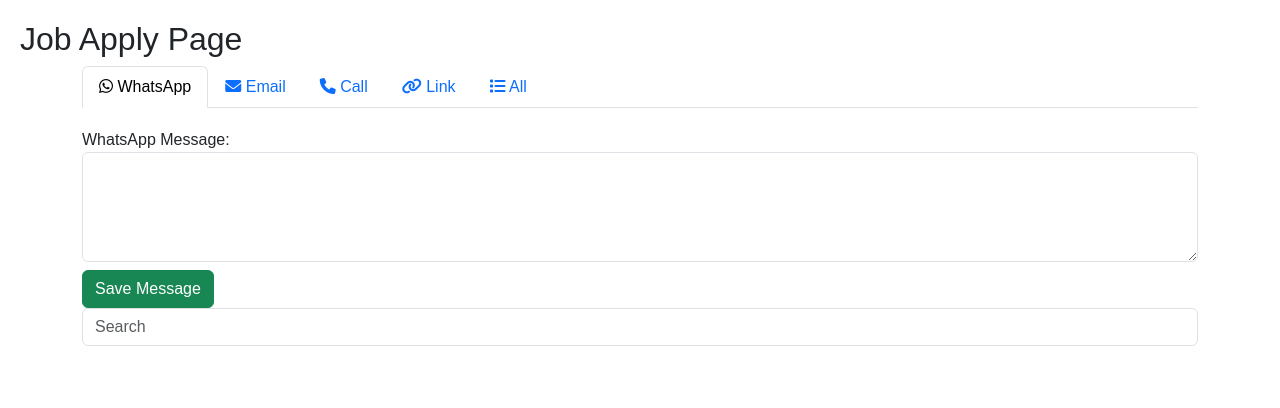
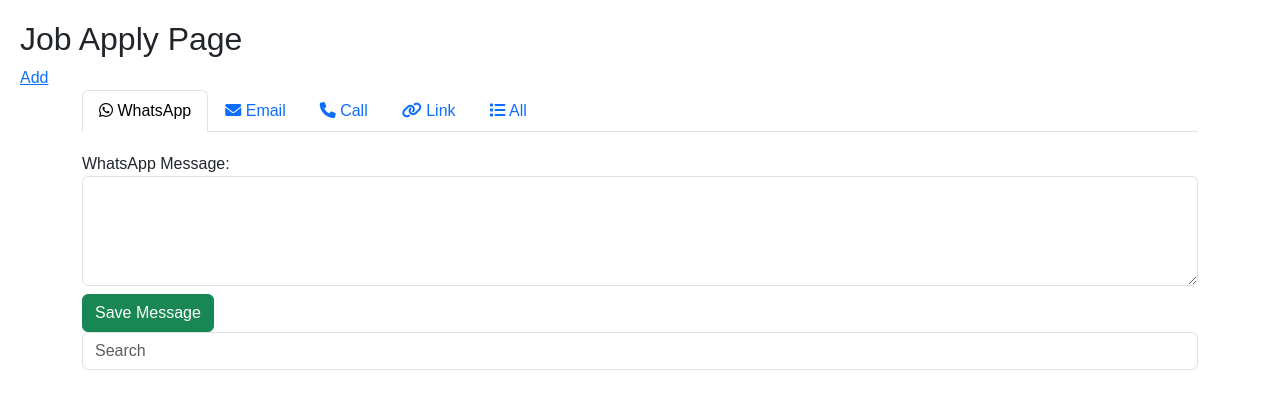
Before and after one commit to pankajgite/Jobtracker, a plain HTML site: page index.html in a window 1280 px wide. Drawn offline with nearby package versions, Linux system fonts and the light colour scheme; no server answers.

Commit message:
Update index.html

```diff
--- a/index.html
+++ b/index.html
@@ -242,6 +242,7 @@
 </head>
 <body>
     <h2>Job Apply Page</h2>
+    <a href="addJob.html">Add</a>
     <div class="container">
         <ul class="nav nav-tabs" id="myTab" role="tablist">
             <li class="nav-item" role="presentation">
```
